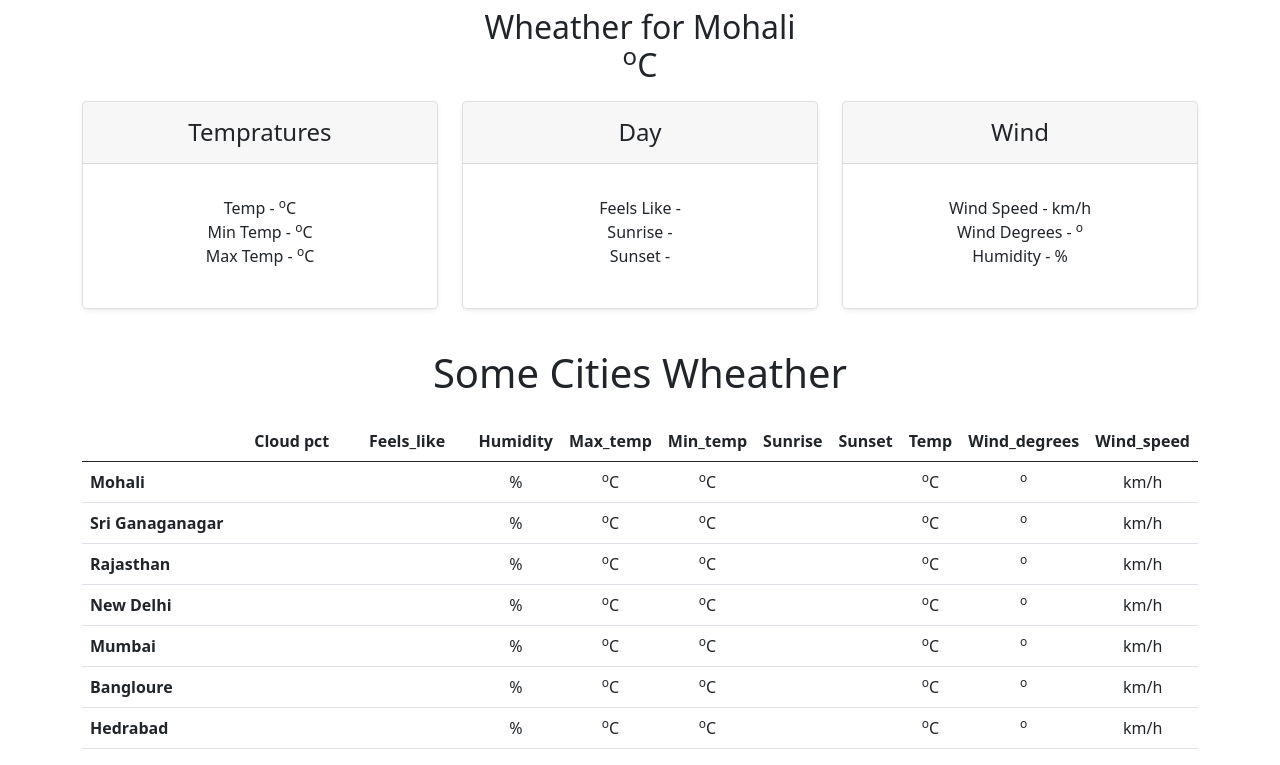
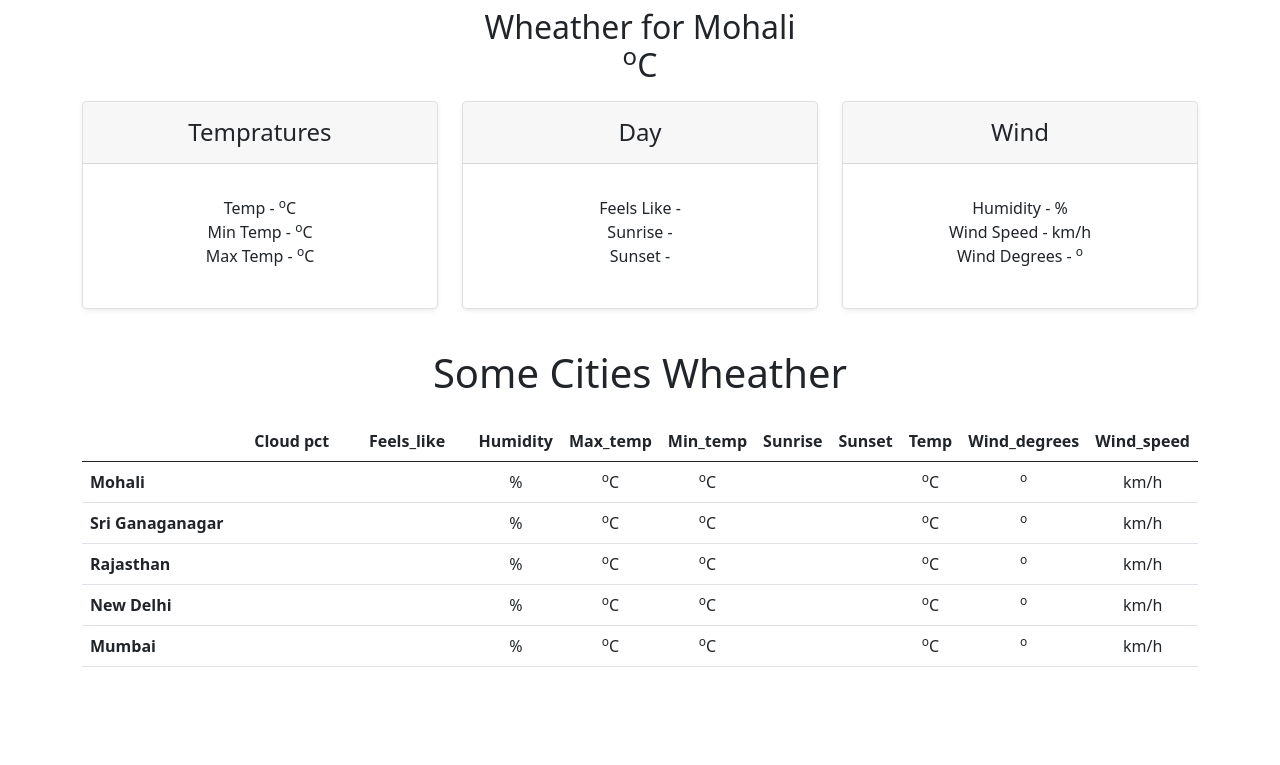
Before and after one commit to avajay201/Todays-Wheather, a Django app: page / in a window 1280 px wide. Shown: the part 56-821 px from the top of the page. After the commit the page ends 723 px from the top, so only its background shows below. Run offline with Django 4.2, Linux system fonts and the light colour scheme.

Commit message:
update wheather for some city

```diff
--- a/static/js/index.js
+++ b/static/js/index.js
@@ -5,11 +5,11 @@
 		'X-RapidAPI-Host': 'weather-by-api-ninjas.p.rapidapi.com'
 	}
 };
-const get_weather = (city)=>{
+const get_weather = (city) => {
 	$('#city_name').text(city);
 	fetch(`https://weather-by-api-ninjas.p.rapidapi.com/v1/weather?city=${city}`, options)
 		.then(response => response.json())
-	.then((response) =>{
+		.then((response) => {
 			all_days = ['Sunday', 'Monday', 'Tuesday', 'Wedensday', 'Thusrday', 'Friday', 'Saturday']
 			current = new Date;
 			current_str = String(current);
@@ -31,30 +31,73 @@
 		})
 		.catch(err => console.error(err));
 }
-$('#get_weath').on('click', function(e){
+$('#get_weath').on('click', function (e) {
 	e.preventDefault()
 	get_weather($('#city').val());
 })
 get_weather('Mohali');
-const work = async () => {
-	await sleep(1000)
-}
-some_cities = ['Sri Ganganagar', 'Rajasthan', 'New Delhi', 'Mumbai', 'Bangloure', 'Hedrabad']
-for (i in some_cities){
-	fetch(`https://weather-by-api-ninjas.p.rapidapi.com/v1/weather?city=${some_cities[i]}`, options)
+some_cities = ['Sri Ganganagar', 'Rajasthan', 'New Delhi', 'Mumbai']
+
+fetch(`https://weather-by-api-ninjas.p.rapidapi.com/v1/weather?city=${some_cities[0]}`, options)
 .then(response => response.json())
 .then((response) =>{
-		$($('.city_temp')[i]).text(response.temp);
-		$($('.city_min_temp')[i]).text(response.min_temp);
-		$($('.city_max_temp')[i]).text(response.max_temp);
-		$($('.city_wind_speed')[i]).text(response.wind_speed);
-		$($('.city_cloud_pct')[i]).text(response.cloud_pct);
-		$($('.city_feels_like')[i]).text(response.feels_like);
-		$($('.city_humidity')[i]).text(response.humidity);
-		$($('.city_wind_degrees')[i]).text(response.wind_degrees);
-		$($('.city_sunrise')[i]).text(response.sunrise);
-		$($('.city_sunset')[i]).text(response.sunset);
-		work();
+	$($('.city_temp')[0]).text(response.temp);
+	$($('.city_min_temp')[0]).text(response.min_temp);
+	$($('.city_max_temp')[0]).text(response.max_temp);
+	$($('.city_wind_speed')[0]).text(response.wind_speed);
+	$($('.city_cloud_pct')[0]).text(response.cloud_pct);
+	$($('.city_feels_like')[0]).text(response.feels_like);
+	$($('.city_humidity')[0]).text(response.humidity);
+	$($('.city_wind_degrees')[0]).text(response.wind_degrees);
+	$($('.city_sunrise')[0]).text(response.sunrise);
+	$($('.city_sunset')[0]).text(response.sunset);
 })
 .catch(err => console.error(err));
-}
+
+fetch(`https://weather-by-api-ninjas.p.rapidapi.com/v1/weather?city=${some_cities[1]}`, options)
+.then(response => response.json())
+.then((response) =>{
+	$($('.city_temp')[1]).text(response.temp);
+	$($('.city_min_temp')[1]).text(response.min_temp);
+	$($('.city_max_temp')[1]).text(response.max_temp);
+	$($('.city_wind_speed')[1]).text(response.wind_speed);
+	$($('.city_cloud_pct')[1]).text(response.cloud_pct);
+	$($('.city_feels_like')[1]).text(response.feels_like);
+	$($('.city_humidity')[1]).text(response.humidity);
+	$($('.city_wind_degrees')[1]).text(response.wind_degrees);
+	$($('.city_sunrise')[1]).text(response.sunrise);
+	$($('.city_sunset')[1]).text(response.sunset);
+})
+.catch(err => console.error(err));
+
+fetch(`https://weather-by-api-ninjas.p.rapidapi.com/v1/weather?city=${some_cities[2]}`, options)
+.then(response => response.json())
+.then((response) =>{
+	$($('.city_temp')[2]).text(response.temp);
+	$($('.city_min_temp')[2]).text(response.min_temp);
+	$($('.city_max_temp')[2]).text(response.max_temp);
+	$($('.city_wind_speed')[2]).text(response.wind_speed);
+	$($('.city_cloud_pct')[2]).text(response.cloud_pct);
+	$($('.city_feels_like')[2]).text(response.feels_like);
+	$($('.city_humidity')[2]).text(response.humidity);
+	$($('.city_wind_degrees')[2]).text(response.wind_degrees);
+	$($('.city_sunrise')[2]).text(response.sunrise);
+	$($('.city_sunset')[2]).text(response.sunset);
+})
+.catch(err => console.error(err));
+
+fetch(`https://weather-by-api-ninjas.p.rapidapi.com/v1/weather?city=${some_cities[3]}`, options)
+.then(response => response.json())
+.then((response) =>{
+	$($('.city_temp')[3]).text(response.temp);
+	$($('.city_min_temp')[3]).text(response.min_temp);
+	$($('.city_max_temp')[3]).text(response.max_temp);
+	$($('.city_wind_speed')[3]).text(response.wind_speed);
+	$($('.city_cloud_pct')[3]).text(response.cloud_pct);
+	$($('.city_feels_like')[3]).text(response.feels_like);
+	$($('.city_humidity')[3]).text(response.humidity);
+	$($('.city_wind_degrees')[3]).text(response.wind_degrees);
+	$($('.city_sunrise')[3]).text(response.sunrise);
+	$($('.city_sunset')[3]).text(response.sunset);
+})
+.catch(err => console.error(err));
--- a/templates/index.html
+++ b/templates/index.html
@@ -1,22 +1,22 @@
 <!doctype html>
 <html lang="en">
 {% load static %}
+
 <head>
-    <!-- Required meta tags -->
   <meta charset="utf-8">
   <meta name="viewport" content="width=device-width, initial-scale=1">
-
-    <!-- Bootstrap CSS -->
-    <link href="https://cdn.jsdelivr.net/npm/bootstrap@5.0.2/dist/css/bootstrap.min.css" rel="stylesheet" integrity="sha384-EVSTQN3/azprG1Anm3QDgpJLIm9Nao0Yz1ztcQTwFspd3yD65VohhpuuCOmLASjC" crossorigin="anonymous">
+  <link href="https://cdn.jsdelivr.net/npm/bootstrap@5.0.2/dist/css/bootstrap.min.css" rel="stylesheet"
+    integrity="sha384-EVSTQN3/azprG1Anm3QDgpJLIm9Nao0Yz1ztcQTwFspd3yD65VohhpuuCOmLASjC" crossorigin="anonymous">
   <link rel="stylesheet" href="{% static 'css/index.css' %}" />
-
   <title>Todays Wheather</title>
 </head>
+
 <body>
   <nav class="navbar navbar-expand-lg navbar-dark bg-dark">
     <div class="container-fluid">
       <a class="navbar-brand" href="#">Todays Wheather</a>
-          <button class="navbar-toggler" type="button" data-bs-toggle="collapse" data-bs-target="#navbarSupportedContent" aria-controls="navbarSupportedContent" aria-expanded="false" aria-label="Toggle navigation">
+      <button class="navbar-toggler" type="button" data-bs-toggle="collapse" data-bs-target="#navbarSupportedContent"
+        aria-controls="navbarSupportedContent" aria-expanded="false" aria-label="Toggle navigation">
         <span class="navbar-toggler-icon"></span>
       </button>
       <div class="collapse navbar-collapse" id="navbarSupportedContent">
@@ -28,14 +28,17 @@
             <a class="nav-link" href="#">Link</a>
           </li>
           <li class="nav-item dropdown">
-                <a class="nav-link dropdown-toggle" href="#" id="navbarDropdown" role="button" data-bs-toggle="dropdown" aria-expanded="false">
+            <a class="nav-link dropdown-toggle" href="#" id="navbarDropdown" role="button" data-bs-toggle="dropdown"
+              aria-expanded="false">
               Select City
             </a>
             <ul class="dropdown-menu" aria-labelledby="navbarDropdown">
               <li><a class="dropdown-item" href="#">Mohali</a></li>
               <li><a class="dropdown-item" href="#">Chandigarh</a></li>
               <li><a class="dropdown-item" href="#">Punjab</a></li>
-                  <li><hr class="dropdown-divider"></li>
+              <li>
+                <hr class="dropdown-divider">
+              </li>
             </ul>
           </li>
           <li class="nav-item">
@@ -94,17 +97,15 @@
             <div class="card-body">
               <h1 class="card-title pricing-card-title"><span id="current_date"></span></h1>
               <ul class="list-unstyled mt-3 mb-4">
+                <li>Humidity - <span class="humidity"></span>%</li>
                 <li>Wind Speed - <span class="wind_speed"></span> km/h</li>
                 <li>Wind Degrees - <span class="wind_degrees"></span><sup>o</sup></li>
-                        <li>Humidity - <span class="humidity"></span>%</li>
               </ul>
             </div>
           </div>
         </div>
       </div>
-
       <h2 class="display-6 text-center mb-4">Some Cities Wheather</h2>
-
       <div class="table-responsive">
         <table class="table text-center">
           <thead>
@@ -188,48 +189,17 @@
               <td><span class="city_wind_degrees"></span><sup>o</sup></td>
               <td><span class="city_wind_speed"></span> km/h</td>
             </tr>
-                  <tr>
-                    <th scope="row" class="text-start">Bangloure</th>
-                    <td><span class="city_cloud_pct"></span></td>
-                    <td><span class="city_feels_like"></span></td>
-                    <td><span class="city_humidity"></span>%</td>
-                    <td><span class="city_max_temp"></span><sup>o</sup>C</td>
-                    <td><span class="city_min_temp"></span><sup>o</sup>C</td>
-                    <td><span class="city_sunrise"></span></td>
-                    <td><span class="city_sunset"></span></td>
-                    <td><span class="city_temp"></span><sup>o</sup>C</td>
-                    <td><span class="city_wind_degrees"></span><sup>o</sup></td>
-                    <td><span class="city_wind_speed"></span> km/h</td>
-                  </tr>
-                  <tr>
-                    <th scope="row" class="text-start">Hedrabad</th>
-                    <td><span class="city_cloud_pct"></span></td>
-                    <td><span class="city_feels_like"></span></td>
-                    <td><span class="city_humidity"></span>%</td>
-                    <td><span class="city_max_temp"></span><sup>o</sup>C</td>
-                    <td><span class="city_min_temp"></span><sup>o</sup>C</td>
-                    <td><span class="city_sunrise"></span></td>
-                    <td><span class="city_sunset"></span></td>
-                    <td><span class="city_temp"></span><sup>o</sup>C</td>
-                    <td><span class="city_wind_degrees"></span><sup>o</sup></td>
-                    <td><span class="city_wind_speed"></span> km/h</td>
-                  </tr>
           </tbody>
         </table>
       </div>
     </main>
   </div>
+  <script src="https://cdn.jsdelivr.net/npm/bootstrap@5.0.2/dist/js/bootstrap.bundle.min.js"
+    integrity="sha384-MrcW6ZMFYlzcLA8Nl+NtUVF0sA7MsXsP1UyJoMp4YLEuNSfAP+JcXn/tWtIaxVXM"
+    crossorigin="anonymous"></script>
+  <script src="https://code.jquery.com/jquery-3.6.1.js" integrity="sha256-3zlB5s2uwoUzrXK3BT7AX3FyvojsraNFxCc2vC/7pNI="
+    crossorigin="anonymous"></script>
+  <script src="{% static 'js/index.js' %}"></script>
+</body>
 
-    <!-- Optional JavaScript; choose one of the two! -->
-
-    <!-- Option 1: Bootstrap Bundle with Popper -->
-    <script src="https://cdn.jsdelivr.net/npm/bootstrap@5.0.2/dist/js/bootstrap.bundle.min.js" integrity="sha384-MrcW6ZMFYlzcLA8Nl+NtUVF0sA7MsXsP1UyJoMp4YLEuNSfAP+JcXn/tWtIaxVXM" crossorigin="anonymous"></script>
-    <script src="https://code.jquery.com/jquery-3.6.1.js" integrity="sha256-3zlB5s2uwoUzrXK3BT7AX3FyvojsraNFxCc2vC/7pNI=" crossorigin="anonymous"></script>
-    <script src="{% static 'js/index.js' %}"></script>
-    <!-- Option 2: Separate Popper and Bootstrap JS -->
-    <!--
-    <script src="https://cdn.jsdelivr.net/npm/@popperjs/core@2.9.2/dist/umd/popper.min.js" integrity="sha384-IQsoLXl5PILFhosVNubq5LC7Qb9DXgDA9i+tQ8Zj3iwWAwPtgFTxbJ8NT4GN1R8p" crossorigin="anonymous"></script>
-    <script src="https://cdn.jsdelivr.net/npm/bootstrap@5.0.2/dist/js/bootstrap.min.js" integrity="sha384-cVKIPhGWiC2Al4u+LWgxfKTRIcfu0JTxR+EQDz/bgldoEyl4H0zUF0QKbrJ0EcQF" crossorigin="anonymous"></script>
-    -->
-  </body>
 </html>
```
Lines whose indentation alone changed are shown as unchanged.
